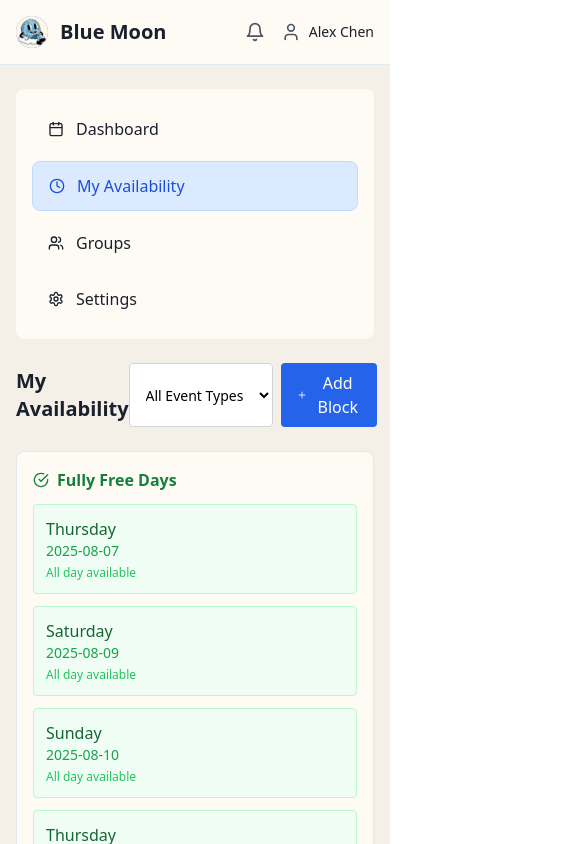
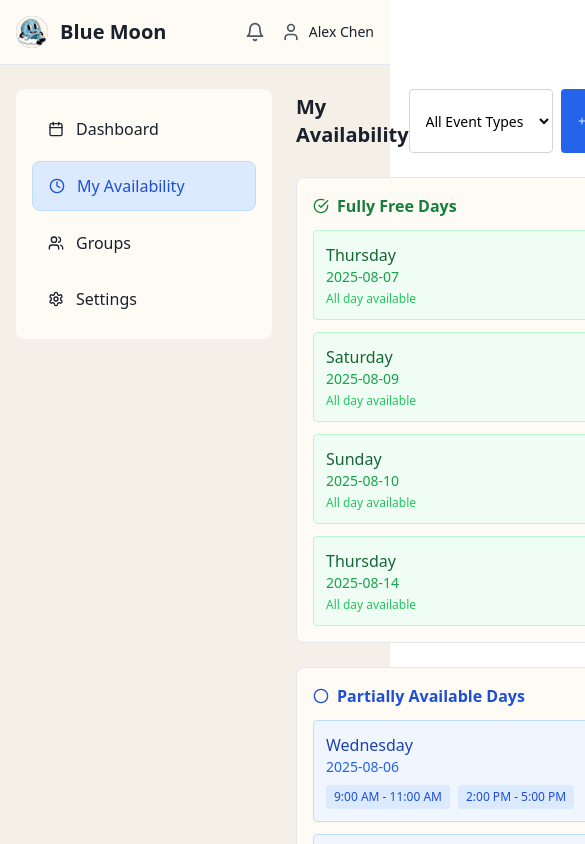
Before and after one commit to horseshoedev/BlueMoonSchedulingProgram, a React (Vite) app: page / in a window 390 px wide. Both pictures are taken after a click on the button "My Availability". Shown: the top 844 px of the page, 585 px wide, since content can reach past the window. Built offline with nearby package versions, Linux system fonts and the light colour scheme.

Commit message:
changed sidebar to fixed

```diff
--- a/src/App.tsx
+++ b/src/App.tsx
@@ -31,8 +31,8 @@ const AppContent: React.FC = () => {
   return (
     <div className={`min-h-screen ${currentTheme.bg}`}>
       <Header />
-      <div className="max-w-7xl mx-auto px-4 py-6">
-        <div className="flex flex-col lg:flex-row gap-6">
+      <div className="max-w-7xl mx-auto px-4 py-6 h-full">
+        <div className="flex flex-row gap-6 h-full min-h-[600px]">
           <Sidebar />
           <div className="flex-1">
             {renderContent()}
--- a/src/components/Availability.tsx
+++ b/src/components/Availability.tsx
@@ -1,5 +1,5 @@
-import React from 'react';
-import { Plus, CheckCircle, Circle, Clock } from 'lucide-react';
+import React, { useState } from 'react';
+import { Plus, CheckCircle, Circle, Clock, ChevronDown, ChevronRight } from 'lucide-react';
 import { useAppContext } from '../hooks/useAppContext';
 import { themeClasses } from '../utils/theme';
 import { formatTimeSlot } from '../utils/time';
@@ -7,6 +7,11 @@ import { formatTimeSlot } from '../utils/time';
 const Availability: React.FC = () => {
   const { availabilityData, user, theme } = useAppContext();
   const currentTheme = themeClasses[theme];
+
+  // Collapsible state
+  const [fullyFreeOpen, setFullyFreeOpen] = useState(true);
+  const [partiallyFreeOpen, setPartiallyFreeOpen] = useState(true);
+  const [recurringOpen, setRecurringOpen] = useState(true);
 
   return (
     <div className="space-y-6">
@@ -28,10 +33,17 @@ const Availability: React.FC = () => {
 
       {/* Fully Free Days */}
       <div className={`${currentTheme.cardBg} border ${currentTheme.border} rounded-lg p-4`}>
-        <h3 className={`font-semibold ${theme === 'light' ? 'text-green-700' : 'text-green-400'} mb-3 flex items-center`}>
+        <button
+          className="w-full flex items-center justify-between mb-3"
+          onClick={() => setFullyFreeOpen((open) => !open)}
+        >
+          <span className={`font-semibold ${theme === 'light' ? 'text-green-700' : 'text-green-400'} flex items-center`}>
             <CheckCircle className="h-4 w-4 mr-2" />
             Fully Free Days
-        </h3>
+          </span>
+          {fullyFreeOpen ? <ChevronDown className="h-4 w-4" /> : <ChevronRight className="h-4 w-4" />}
+        </button>
+        {fullyFreeOpen && (
           <div className="grid grid-cols-1 md:grid-cols-2 lg:grid-cols-4 gap-3">
             {availabilityData.fullyFree.map((day, idx) => (
               <div key={idx} className={`${theme === 'light' ? 'bg-green-50 border-green-200' : 'bg-green-900 border-green-700'} border rounded p-3`}>
@@ -41,14 +53,22 @@ const Availability: React.FC = () => {
               </div>
             ))}
           </div>
+        )}
       </div>
 
       {/* Partially Free Days */}
       <div className={`${currentTheme.cardBg} border ${currentTheme.border} rounded-lg p-4`}>
-        <h3 className={`font-semibold ${theme === 'light' ? 'text-blue-700' : 'text-blue-400'} mb-3 flex items-center`}>
+        <button
+          className="w-full flex items-center justify-between mb-3"
+          onClick={() => setPartiallyFreeOpen((open) => !open)}
+        >
+          <span className={`font-semibold ${theme === 'light' ? 'text-blue-700' : 'text-blue-400'} flex items-center`}>
             <Circle className="h-4 w-4 mr-2" />
             Partially Available Days
-        </h3>
+          </span>
+          {partiallyFreeOpen ? <ChevronDown className="h-4 w-4" /> : <ChevronRight className="h-4 w-4" />}
+        </button>
+        {partiallyFreeOpen && (
           <div className="space-y-3">
             {availabilityData.partiallyFree.map((day, idx) => (
               <div key={idx} className={`${theme === 'light' ? 'bg-blue-50 border-blue-200' : 'bg-blue-900 border-blue-700'} border rounded p-3`}>
@@ -68,14 +88,22 @@ const Availability: React.FC = () => {
               </div>
             ))}
           </div>
+        )}
       </div>
 
       {/* Recurring Availability */}
       <div className={`${currentTheme.cardBg} border ${currentTheme.border} rounded-lg p-4`}>
-        <h3 className={`font-semibold ${theme === 'light' ? 'text-purple-700' : 'text-purple-400'} mb-3 flex items-center`}>
+        <button
+          className="w-full flex items-center justify-between mb-3"
+          onClick={() => setRecurringOpen((open) => !open)}
+        >
+          <span className={`font-semibold ${theme === 'light' ? 'text-purple-700' : 'text-purple-400'} flex items-center`}>
             <Clock className="h-4 w-4 mr-2" />
             Recurring Availability
-        </h3>
+          </span>
+          {recurringOpen ? <ChevronDown className="h-4 w-4" /> : <ChevronRight className="h-4 w-4" />}
+        </button>
+        {recurringOpen && (
           <div className="space-y-3">
             {availabilityData.recurring.map((pattern, idx) => (
               <div key={idx} className={`${theme === 'light' ? 'bg-purple-50 border-purple-200' : 'bg-purple-900 border-purple-700'} border rounded p-3`}>
@@ -91,6 +119,7 @@ const Availability: React.FC = () => {
               </div>
             ))}
           </div>
+        )}
       </div>
     </div>
   );
--- a/src/components/Sidebar.tsx
+++ b/src/components/Sidebar.tsx
@@ -16,7 +16,7 @@ const Sidebar: React.FC = () => {
   ];
 
   return (
-    <div className={`w-full lg:w-64 space-y-2 ${currentTheme.sidebar} p-4 rounded-lg`}>
+    <div className={`w-64 min-w-64 h-full space-y-2 ${currentTheme.sidebar} p-4 rounded-lg`}>
       {navItems.map(({ key, label, icon }) => (
         <button
           key={key}
```
Lines whose indentation alone changed are shown as unchanged.
